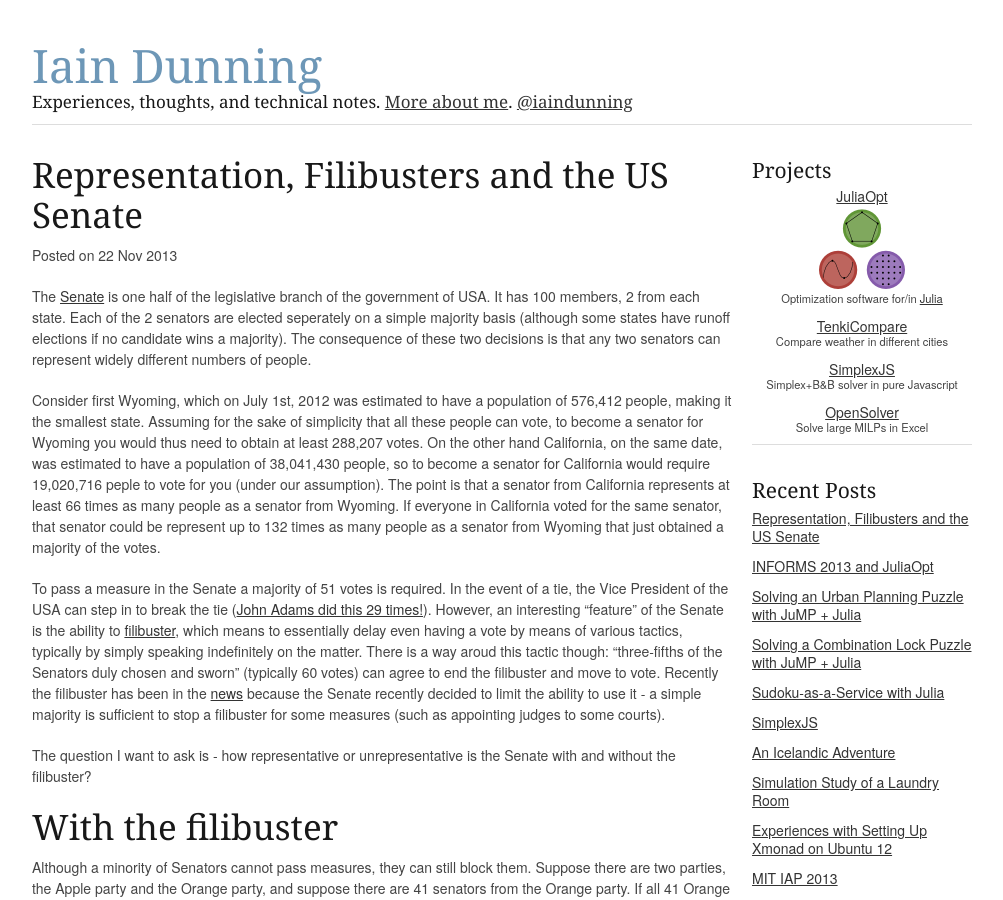
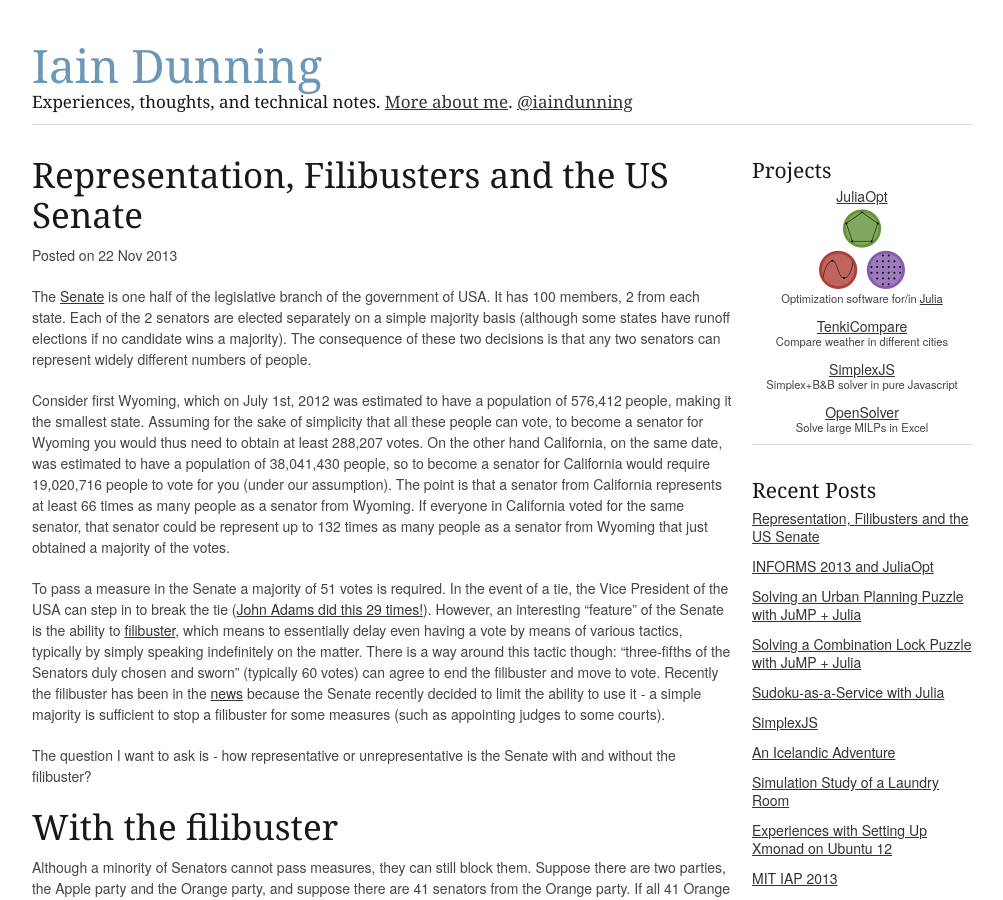
Before and after one commit to IainNZ/OldPersonalSite, a Jekyll site: the page built from _posts/2013-11-22-us-senate.markdown, in a window 1280 px wide and 900 px high. Shown: the whole window, without its empty margins (138-1141 px from the left). Built offline with Jekyll 4.4.1, drawn with Linux system fonts in a browser that asks for light colours; Markdown is read by kramdown in place of the engine named in the settings; some of the changed text lies outside the part shown.

Commit message:
Typos in senate post

```diff
--- a/_posts/2013-11-22-us-senate.markdown
+++ b/_posts/2013-11-22-us-senate.markdown
@@ -5,17 +5,17 @@ layout: post
 title: Representation, Filibusters and the US Senate
 ---
 
-The [Senate](http://en.wikipedia.org/wiki/United_States_Senate) is one half of the legislative branch of the government of USA. It has 100 members, 2 from each state. Each of the 2 senators are elected seperately on a simple majority basis (although some states have runoff elections if no candidate wins a majority). The consequence of these two decisions is that any two senators can represent widely different numbers of people.
+The [Senate](http://en.wikipedia.org/wiki/United_States_Senate) is one half of the legislative branch of the government of USA. It has 100 members, 2 from each state. Each of the 2 senators are elected separately on a simple majority basis (although some states have runoff elections if no candidate wins a majority). The consequence of these two decisions is that any two senators can represent widely different numbers of people.
 
 Consider first Wyoming, which on July 1st, 2012 was estimated to have a population
-of 576,412 people, making it the smallest state. Assuming for the sake of simplicity that all these people can vote, to become a senator for Wyoming you would thus need to obtain at least 288,207 votes. On the other hand California, on the same date, was estimated to have a population of 38,041,430 people, so to become a senator for California would require 19,020,716 peple to vote for you (under our assumption). The point is that a senator from California represents at least 66 times as many people as a senator from Wyoming. If everyone in California voted for the same senator, that senator could be represent up to 132 times as many people as a senator from Wyoming that just obtained a majority of the votes.
+of 576,412 people, making it the smallest state. Assuming for the sake of simplicity that all these people can vote, to become a senator for Wyoming you would thus need to obtain at least 288,207 votes. On the other hand California, on the same date, was estimated to have a population of 38,041,430 people, so to become a senator for California would require 19,020,716 people to vote for you (under our assumption). The point is that a senator from California represents at least 66 times as many people as a senator from Wyoming. If everyone in California voted for the same senator, that senator could be represent up to 132 times as many people as a senator from Wyoming that just obtained a majority of the votes.
 
 To pass a measure in the Senate a majority of 51 votes is required. In the event
 of a tie, the Vice President of the USA can step in to break the tie ([John Adams
 did this 29 times!](http://en.wikipedia.org/wiki/United_States_Vice_Presidents%27_tie-breaking_votes)). However, an interesting "feature" of the Senate is the ability
 to [filibuster](http://en.wikipedia.org/wiki/Filibuster_in_the_United_States_Senate),
 which means to essentially delay even having a vote by means of various tactics,
-typically by simply speaking indefinitely on the matter. There is a way aroud this
+typically by simply speaking indefinitely on the matter. There is a way around this
 tactic though: "three-fifths of the Senators duly chosen and sworn" (typically
 60 votes) can agree to end the filibuster and move to vote. Recently the filibuster
 has been in the [news](http://www.nytimes.com/2013/11/22/us/politics/reid-sets-in-motion-steps-to-limit-use-of-filibuster.html?ref=politics) because the Senate recently
```
Also changed, not shown: other parts of _posts/2013-11-22-us-senate.markdown (+1 -1 lines).
